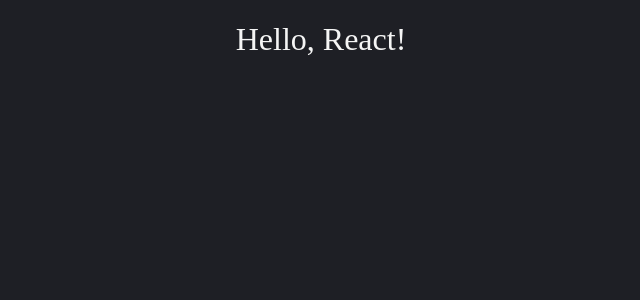
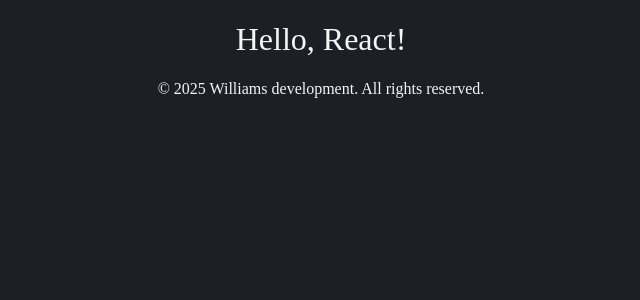
Before and after one commit to timmyd4/React-Idle-Game, a React (Vite) app: page / in a window 1280 px wide. Shown: the top 300 px of the page, without its empty margins (319-959 px from the left). Built offline with nearby package versions, Linux system fonts and the light colour scheme.

Commit message:
Footer and Header displaying

```diff
--- a/Components/Header.jsx
+++ b/Components/Header.jsx
@@ -2,7 +2,7 @@
 {
     return(
         <div className="header-title">
-            <p></p>
+            <h1>Hello, React!</h1>
         </div>
     )
 }
--- a/index.css
+++ b/index.css
@@ -27,6 +27,16 @@
 /*Q*/
 /*R*/
 /*S*/
+small
+{
+    display: flex;
+    justify-content: center;
+    align-items: center;
+    justify-items: center;
+    font-size: medium;
+    font-weight: lighter;
+    color:#f5f5f5;
+}
 /*T*/
 /*U*/
 /*V*/
--- a/index.jsx
+++ b/index.jsx
@@ -1,3 +1,11 @@
 import {createRoot} from "react-dom/client";
+import Header from "./Components/Header.jsx";
+import Footer from "./Components/Footer.jsx";
 const root = createRoot(document.querySelector("#root"));
-root.render(<h1>Hello, React!</h1>)
+root.render
+(
+    <>
+        <Header />
+        <Footer />
+    </>
+)
```
